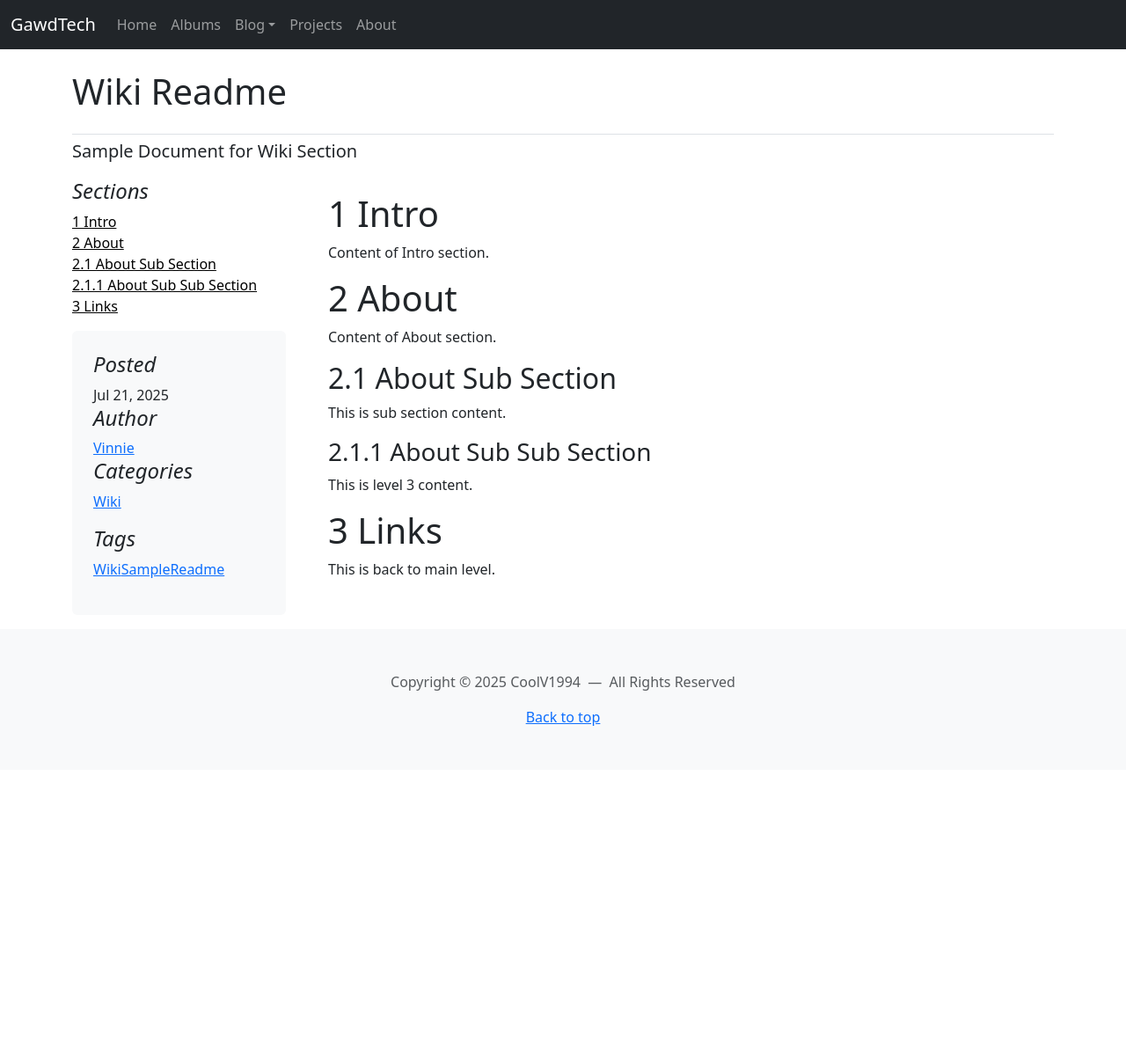
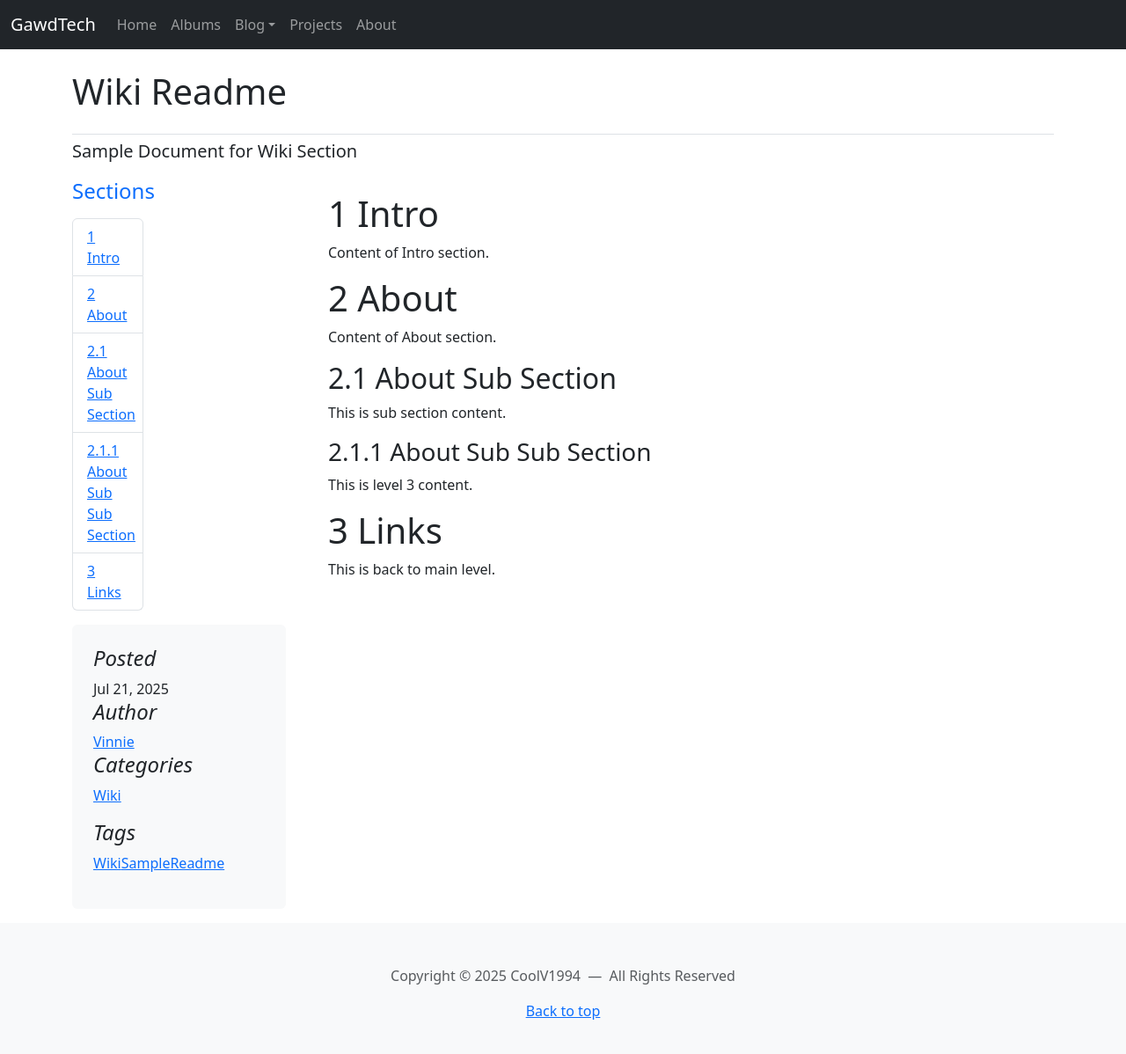
Before and after one commit to CoolV1994/Template-Bootstrap-5, a Jekyll site: the page built from _wiki/index.md, in a window 1280 px wide and 1209 px high. Shown: the top 1198 px of the window at 88% size. Built offline with Jekyll 4.4.1, drawn with Linux system fonts in a browser that asks for light colours.

Commit message:
Update sidebar_doc_sections.html

```diff
--- a/_includes/sidebar_doc_sections.html
+++ b/_includes/sidebar_doc_sections.html
@@ -1,10 +1,14 @@
 {% if page.sections %}
-<div class="mb-3">
-	<h4 class="fst-italic">Sections</h4>
-	<ul class="list-unstyled">
+<div class="col-md-5 col-lg-4 order-md-last">
+  <h4 class="d-flex justify-content-between align-items-center mb-3">
+    <span class="text-primary">Sections</span>
+  </h4>
+  <ul class="list-group mb-3 bg-body-tertiary">
 {% for section in page.sections %}
-		<li><a class="d-flex flex-column flex-lg-row gap-3 align-items-start align-items-lg-center link-body-emphasis" href="#{{ section | replace: ' ', '-' }}">{{ section }}</a></li>
+    <li class="list-group-item d-flex justify-content-between">
+      <a href="#{{ section | replace: ' ', '-' }}">{{ section }}</a>
+    </li>
 {% endfor %}
-	</ul>
+  </ul>
 </div>
 {% endif %}
```
